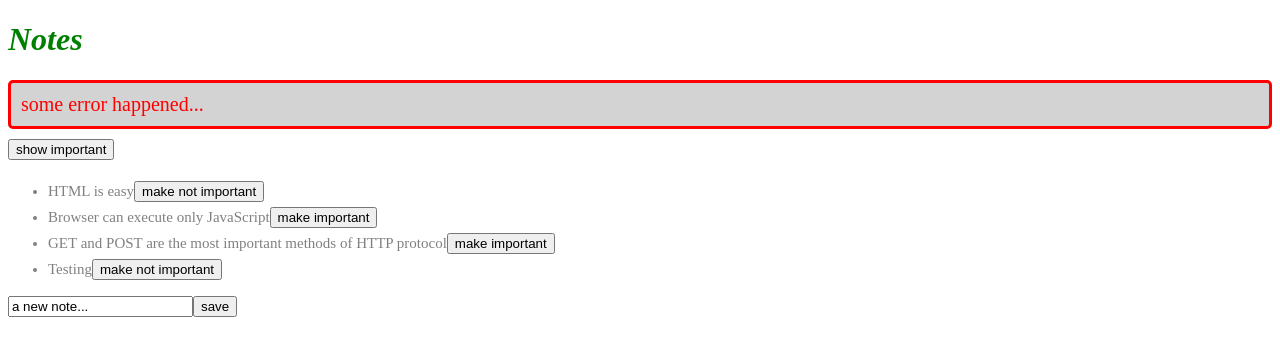
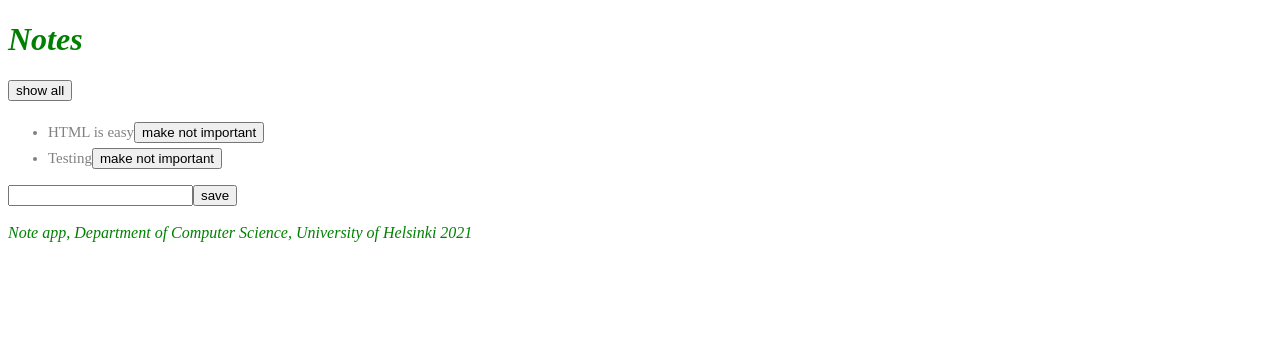
Before and after one commit to albertxtran/part2, a React (Create React App) app in the folder course-examples/: page / in a window 1280 px wide. Shown: the top 356 px of the page. Built offline with nearby package versions, Linux system fonts and the light colour scheme; data requests are answered from the project's data file.

Commit message:
Inline styles

```diff
--- a/course-examples/src/App.js
+++ b/course-examples/src/App.js
@@ -1,47 +1,43 @@
-import { useState, useEffect } from "react";
+import React, { useState, useEffect } from "react";
 import Note from "./components/Note";
 import Notification from "./components/Notification";
+import Footer from "./components/Footer";
 import noteService from "./services/notes";
 
 const App = () => {
   const [notes, setNotes] = useState([]);
-  const [newNote, setNewNote] = useState("a new note...");
-  const [showAll, setShowAll] = useState(true);
-  const [errorMessage, setErrorMessage] = useState("some error happened...");
+  const [newNote, setNewNote] = useState("");
+  const [showAll, setShowAll] = useState(false);
+  const [errorMessage, setErrorMessage] = useState(null);
 
   useEffect(() => {
-    noteService.getAll().then((initialNotes) => setNotes(initialNotes));
+    noteService.getAll().then((initialNotes) => {
+      setNotes(initialNotes);
+    });
   }, []);
 
   const addNote = (event) => {
     event.preventDefault();
-    const noteObj = {
+    const noteObject = {
       content: newNote,
       date: new Date().toISOString(),
-      important: Math.random() < 0.5,
+      important: Math.random() > 0.5,
     };
-    noteService.create(noteObj).then((returnedNote) => {
+
+    noteService.create(noteObject).then((returnedNote) => {
       setNotes(notes.concat(returnedNote));
       setNewNote("");
     });
   };
 
-  const handleNoteChange = (event) => {
-    console.log(event.target.value);
-    setNewNote(event.target.value);
-  };
+  const toggleImportanceOf = (id) => {
+    const note = notes.find((n) => n.id === id);
+    const changedNote = { ...note, important: !note.important };
 
-  const notesToShow = showAll
-    ? notes
-    : notes.filter((note) => note.important === true);
-
-  const toggleImportanceOf = (id) => {
-    const note = notes.find((note) => note.id === id);
-    const changedNote = { ...note, important: !note.important };
     noteService
       .update(id, changedNote)
       .then((returnedNote) => {
-        setNotes(notes.find((note) => (note.id === id ? returnedNote : note)));
+        setNotes(notes.map((note) => (note.id !== id ? note : returnedNote)));
       })
       .catch((error) => {
         setErrorMessage(
@@ -50,9 +46,15 @@ const App = () => {
         setTimeout(() => {
           setErrorMessage(null);
         }, 5000);
-        setNotes(notes.filter((n) => n.id !== id));
       });
   };
+
+  const handleNoteChange = (event) => {
+    console.log(event.target.value);
+    setNewNote(event.target.value);
+  };
+
+  const notesToShow = showAll ? notes : notes.filter((note) => note.important);
 
   return (
     <div>
@@ -76,6 +78,7 @@ const App = () => {
         <input value={newNote} onChange={handleNoteChange} />
         <button type="submit">save</button>
       </form>
+      <Footer />
     </div>
   );
 };
--- /dev/null
+++ b/course-examples/src/components/Footer.js
@@ -0,0 +1,18 @@
+const Footer = () => {
+  const footerStyle = {
+    color: "green",
+    fontStyle: "italic",
+    fontSize: 16,
+  };
+
+  return (
+    <div style={footerStyle}>
+      <br />
+      <em>
+        Note app, Department of Computer Science, University of Helsinki 2021
+      </em>
+    </div>
+  );
+};
+
+export default Footer;
--- a/course-examples/src/services/notes.js
+++ b/course-examples/src/services/notes.js
@@ -16,4 +16,8 @@ const update = (id, newObject) => {
   return request.then((response) => response.data);
 };
 
-export default { getAll, create, update };
+export default {
+  getAll,
+  create,
+  update,
+};
```
